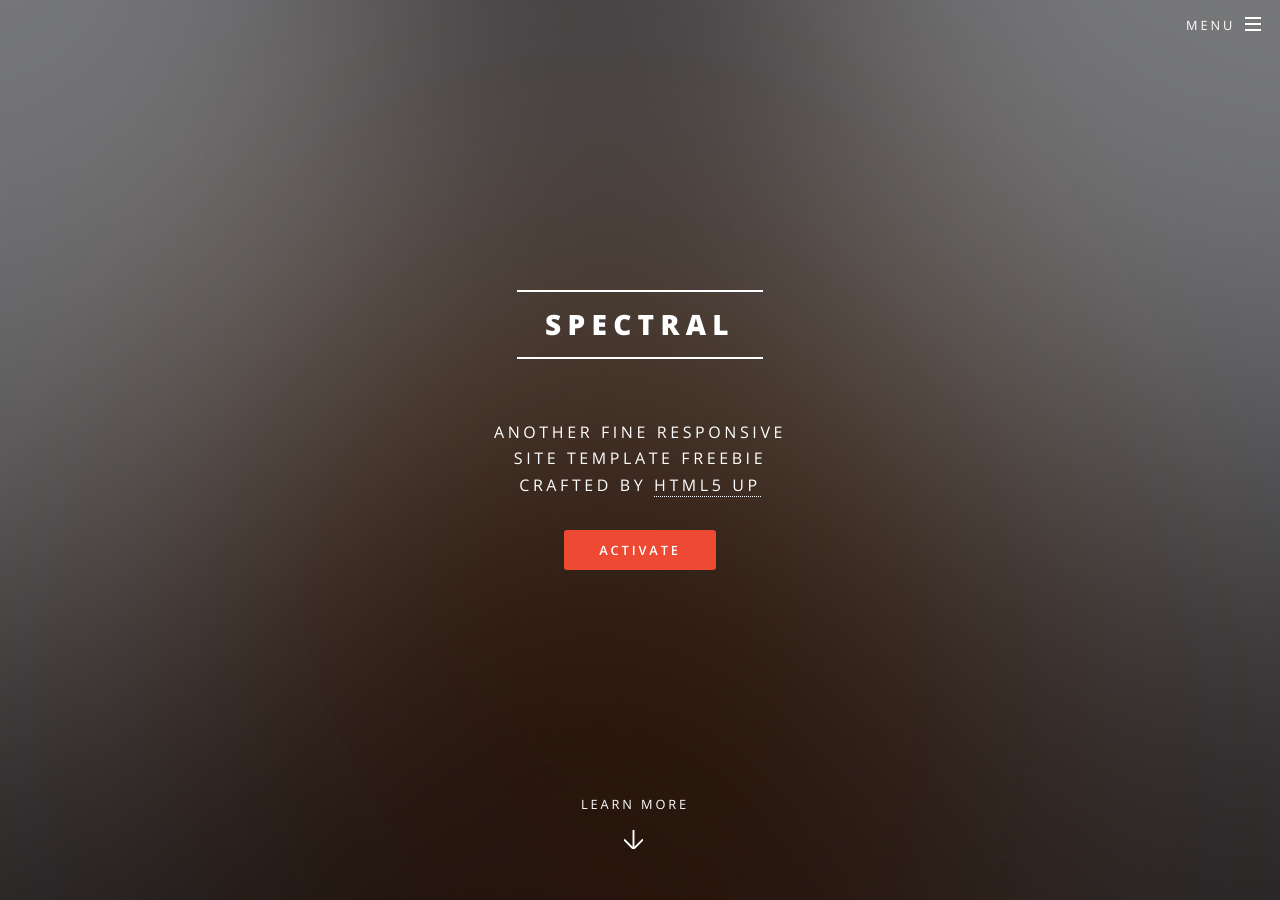
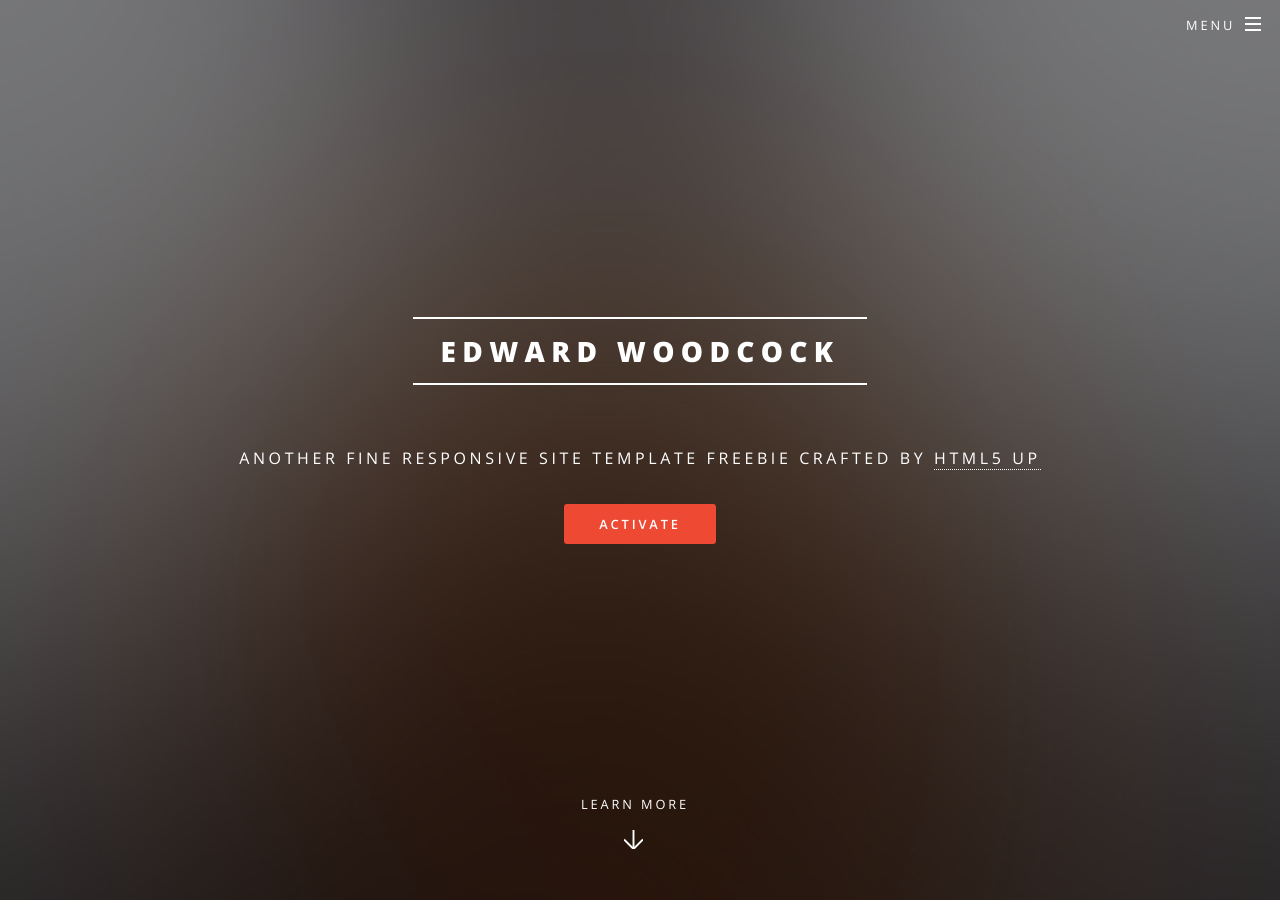
Before and after one commit to RemoteCTO/edwardwoodcock.com-old2, a Jekyll site: the page built from index.html, in a window 1280 px wide and 900 px high. Built offline with Jekyll 4.4.1, drawn with Linux system fonts in a browser that asks for light colours; some of the changed text lies outside the part shown.

Commit message:
Update config and readme

```diff
--- a/_config.yml
+++ b/_config.yml
@@ -2,22 +2,22 @@
 #
 
 # Site settings
-title: Spectral
+title: Edward Woodcock
 description: |
   Another fine responsive
   site template freebie
   crafted by [HTML5 UP](http://html5up.net)
-owner: Your Name # or company name
+owner: Edward Woodcock # or company name
 first_published: 2016 # if migrating another site, the year of your first publish
 email: your-email@domain.com
 baseurl: "" # the subpath of your site, e.g. /blog
-url: "http://yourdomain.com" # the base hostname & protocol for your site
+url: "http://www.edwardwoodcock.com" # the base hostname & protocol for your site
 social:
-  twitter: https://twitter.com/<username>
-  github: https://github.com/<username>
-  linkedin-square: https://linkedin.com/in/<username>
-  facebook-official: https://facebook.com/<username>
-  google-plus-square: https://plus.google.com/u/0/+<username>
+  twitter: https://twitter.com/IAmFledge
+  github: https://github.com/IAmFledge
+  linkedin-square: https://linkedin.com/in/ecawoodcock
+  facebook-official: https://facebook.com/edwardwoodcock
+  google-plus-square: https://plus.google.com/u/0/+EdwardWoodcock-IAmFledge
   #email: /contact/
   #flickr:
   #instagram:
@@ -55,5 +55,5 @@
 
 # Build settings
 markdown: kramdown
-#sass:
-#  style: compressed
+sass:
+ style: compressed
```
Also changed, not shown: README.md (added), README.txt (deleted).
